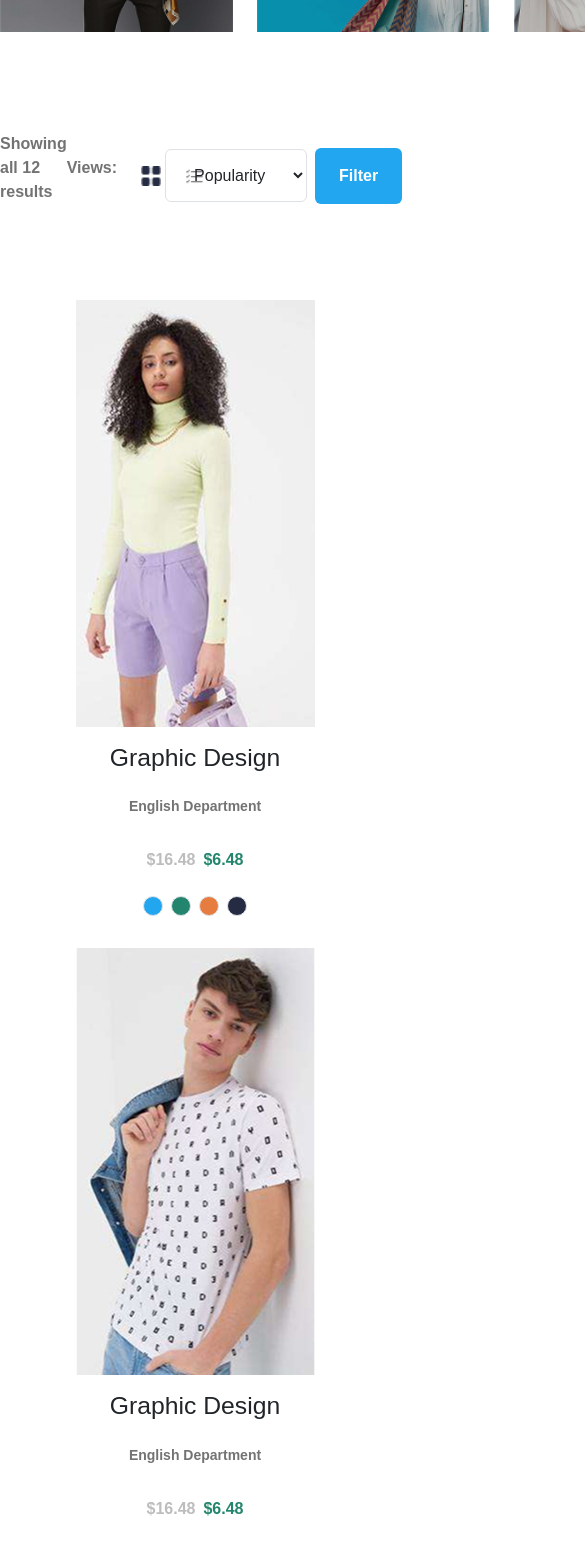
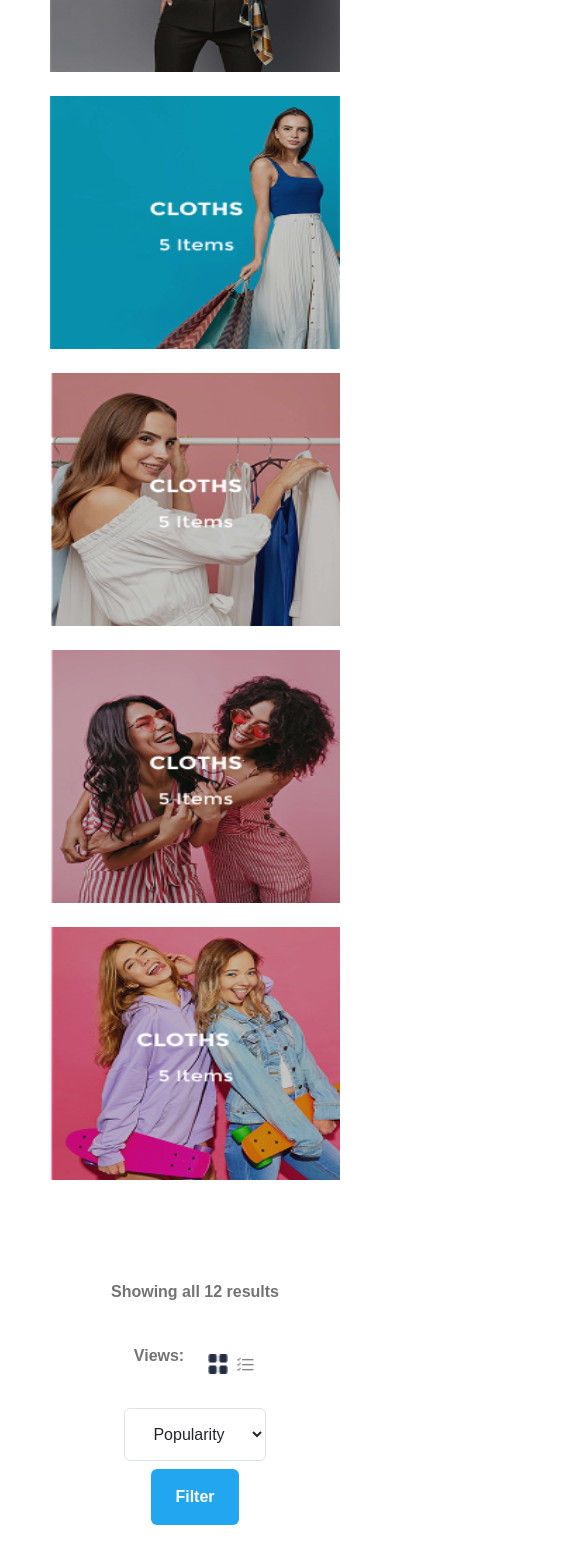
Before and after one commit to lbartul/e-commerce-project, a React (Vite) app: page /shop in a window 390 px wide. Shown: the part 432-1975 px from the top of the page, 585 px wide, since content can reach past the window. Built offline with nearby package versions, Linux system fonts and the light colour scheme; the HTML template or start-up script is replaced by a standard one.

Commit message:
T03
Responsive design

```diff
--- a/src/layout/Header.jsx
+++ b/src/layout/Header.jsx
@@ -31,14 +31,43 @@ export default function Header() {
 
             {/* Ana Header */}
             <div className="flex justify-between items-center w-full mt-4 mb-4 px-4">
-                <h1 className="text-[#252B42] font-semibold text-3xl">Bandage</h1>
+                <h1 className="text-[#252B42] font-semibold text-3xl z-50">Bandage</h1>
 
                 {/* Sağ İkonlar (mobil + desktop) */}
                 <div className="flex gap-x-8 items-center md:hidden">
                     <img src="/img/resshop.png" alt="user" />
                     <img src="/img/ressearch.png" alt="search" />
-                    <img src="/img/resmenu.png" alt="cart" />
+                    <img src="/img/resmenu.png" alt="cart" onClick={() => setOpen(!open)} className="cursor-pointer z-50" />
                 </div>
+
+                 {open && (
+                    <div className="absolute top-0 left-0 w-full min-h-screen bg-white z-40 flex flex-col items-center gap-y-6 pt-24">
+                    <Link to="/" className="text-[#252B42] text-xl font-bold">Home</Link>
+                    <Link to="/shop" className="text-gray-500 text-lg">Shop</Link>
+                    <Link to="/about" className="text-gray-500 text-lg">About</Link>
+                    <Link to="/blog" className="text-gray-500 text-lg">Blog</Link>
+                    <Link to="/contact" className="text-gray-700 font-semibold text-lg">Contact</Link>
+                    <Link to="/pages" className="text-gray-500 text-lg">Pages</Link>
+
+                    <div className="flex gap-x-2 items-center text-[#23A6F0] font-semibold">
+                        <img src="/img/usericon.png" alt="User" className="w-5 h-5" />
+                        <a href="">Login</a>
+                        <p>/</p>
+                        <a href="">Register</a>
+                    </div>
+
+                    <div className="flex flex-col gap-y-4 items-center text-2xl text-[#23A6F0]">
+                        <img src="/img/search.png" alt="Search" className="w-5 h-5" />
+                        <div className="relative">
+                        <img src="/img/shopicon.png" alt="Cart" className="w-5 h-5" />
+                        </div>
+                        <div className="relative">
+                        <img src="/img/heart.png" alt="Wishlist" className="w-5 h-5" />
+                        </div>
+                    </div>
+                    </div>
+                )}
+
 
                 {/* Menü (sadece md ve üstü) */}
                 <div className="hidden md:flex gap-x-4 items-center font-bold text-[#737373]">
--- a/src/pages/ShopPage.jsx
+++ b/src/pages/ShopPage.jsx
@@ -5,7 +5,7 @@ export default function ShopPage() {
   return (
     <div>
 
-      <div className="max-w-7xl mx-auto px-6 py-10 flex justify-between">
+      <div className="flex flex-col sm:flex-row items-center max-w-7xl mx-auto px-6 py-10 flex justify-between items-center ">
         <h1 className="text-[#252B42] font-semibold text-3xl">Shop</h1>
         <div className="flex gap-x-4 font-bold">
           <p className="text-[#252B42]">Home</p>
@@ -15,37 +15,42 @@ export default function ShopPage() {
       </div>
 
       <div className="max-w-7xl mx-auto">
-        <div className="flex gap-x-6 ">
+  <div className="flex flex-col sm:flex-row gap-x-6 gap-y-6 items-center">
     <img src="/img/media1.png" alt="" className="w-[290px] h-[253px]" />
-          <img src="/img/media2.png" alt="" className="w-[290px] h-[253px]"/>
-          <img src="/img/media3.png" alt="" className="w-[290px] h-[253px]"/>
-          <img src="/img/media4.png" alt="" className="w-[290px] h-[253px]"/>
-          <img src="/img/media5.png" alt="" className="w-[290px] h-[253px]"/>
+    <img src="/img/media2.png" alt="" className="w-[290px] h-[253px]" />
+    <img src="/img/media3.png" alt="" className="w-[290px] h-[253px]" />
+    <img src="/img/media4.png" alt="" className="w-[290px] h-[253px]" />
+    <img src="/img/media5.png" alt="" className="w-[290px] h-[253px]" />
   </div>
 </div>
 
-      <div className="flex justify-between items-center max-w-7xl mx-auto mt-[100px] mb-12">
 
-      <div>
+      <div className="flex flex-col md:flex-row justify-between items-center max-w-7xl mx-auto mt-[100px] mb-12 px-4 md:px-0">
+  {/* Mobile: Showing (üstte) - Desktop: Sol */}
+  <div className="w-full md:w-auto text-center md:text-left mb-4 md:mb-0">
     <p className="text-[#737373] font-semibold">
       Showing all 12 results
     </p>
   </div>
 
-      <div className="flex items-center gap-x-6">
+  {/* Mobile: Views (ortada) - Desktop: Orta */}
+  <div className="flex items-center justify-center gap-x-6 mb-4 md:mb-0">
     <p className="text-[#737373] font-semibold">Views:</p>
+    <div className="flex gap-2">
       <img src="/img/viewi2.png" alt="" className="w-5 h-5" />
       <img src="/img/viewi.png" alt="" className="w-5 h-5" />
     </div>
+  </div>
 
-      <div className="flex items-center gap-x-2">
-        <select className="border border-gray-300 rounded px-6 py-3">
+  {/* Mobile: Filter alanı (altta) - Desktop: Sağ */}
+  <div className="flex flex-col md:flex-row items-center w-full md:w-auto gap-2">
+    <select className="border border-gray-300 rounded px-6 py-3 max-w-[200px] md:w-auto text-center md:text-left">
       <option value="default">Popularity</option>
       <option value="option1">Option 1</option>
       <option value="option2">Option 2</option>
       <option value="option3">Option 3</option>
     </select>
-        <button className="text-white bg-[#23A6F0] font-bold py-3 px-6 rounded">
+    <button className="text-white bg-[#23A6F0] font-bold py-3 px-6 rounded max-w-[200px] md:w-auto">
       Filter
     </button>
   </div>
@@ -72,8 +77,8 @@ export default function ShopPage() {
     ))}
   </div>
 
-  <div className="flex flex-wrap flex-col gap-8 mb-8 md:flex-row md:justify-center">
-    {productImgs.slice(0, 4).map((item, index) => (
+  <div className="hidden md:flex flex-wrap flex-col gap-8 md:flex-row md:justify-center">
+    {productImgs.slice(4, 8).map((item, index) => (
       <div className="flex flex-col items-center gap-y-4 w-[239px]" key={index}>
         <img src={item.productimg} alt="" className="w-[239px] h-[427px]" />
         <h2 className="text-[#252B42] font-semibold text-xl">Graphic Design</h2>
@@ -92,8 +97,8 @@ export default function ShopPage() {
     ))}
   </div>
 
-  <div className="flex flex-wrap flex-col gap-8 md:flex-row md:justify-center">
-    {productImgs.slice(4, 8).map((item, index) => (
+  <div className="hidden md:flex flex-wrap flex-col gap-8 md:flex-row md:justify-center">
+    {productImgs.slice(0, 4).map((item, index) => (
       <div className="flex flex-col items-center gap-y-4 w-[239px]" key={index + 4}>
         <img src={item.productimg} alt="" className="w-[239px] h-[427px]" />
         <h2 className="text-[#252B42] font-semibold text-xl">Graphic Design</h2>
@@ -132,7 +137,7 @@ export default function ShopPage() {
 </div>
 
 <div className="max-w-7xl mx-auto mt-35 mb-24">
-  <div className="flex items-center gap-x-21">
+  <div className="flex flex-col sm:flex-row items-center gap-x-21 gap-y-12">
     <img src="/img/hooli.png" alt="" />
     <img src="/img/lyft.png" alt="" />
     <img src="/img/logog.png" alt="" />
@@ -142,6 +147,7 @@ export default function ShopPage() {
   </div>
 </div>
 
+
     </div>
   );
 }
```
Lines whose indentation alone changed are shown as unchanged.
